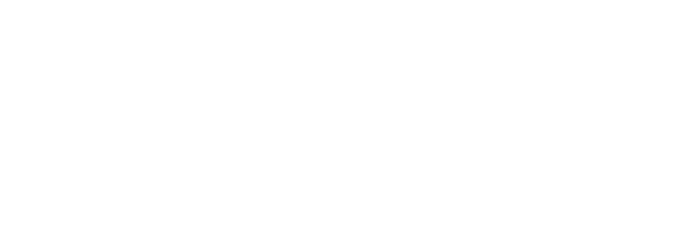
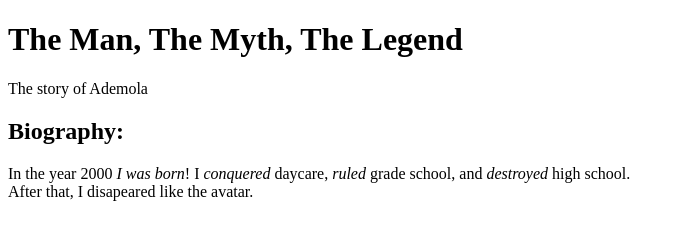
Before and after one commit to Asqrd2/psychic-rotary-phone, a plain HTML site: page index.html in a window 1280 px wide. Shown: the whole page, without its empty margins (0-685 px from the left). Drawn offline with Linux system fonts and the light colour scheme.

Commit message:
Added Biography

```diff
--- a/index.html
+++ b/index.html
@@ -5,11 +5,24 @@
     <meta charset="UTF-8">
     <meta http-equiv="X-UA-Compatible" content="IE=edge">
     <meta name="viewport" content="width=device-width, initial-scale=1.0">
-    <title>Document</title>
+    <title>Ademola Agboola - Biography</title>
 </head>
 
 <body>
+    <header>
+        <h1>The Man, The Myth, The Legend</h1>
+        <p>The story of Ademola</p>
+    </header>
 
+    <section>
+        <h2>Biography:</h2>
+
+        <p>
+            In the year 2000 <em>I was born</em>! I <em>conquered</em> daycare, <em>ruled</em> grade school, and
+            <em>destroyed</em> high school.
+            <br>After that, I disapeared like the avatar.
+        </p>
+    </section>
 </body>
 
 </html>
```
